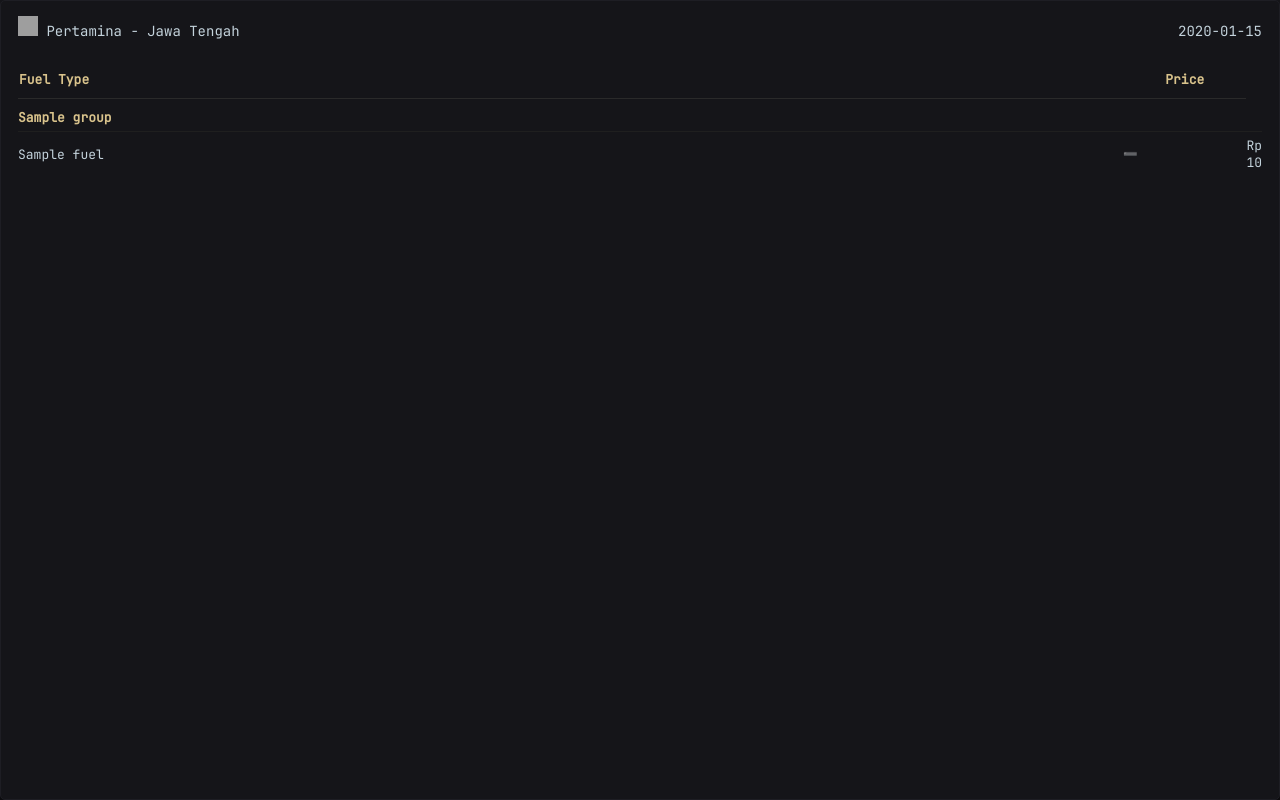
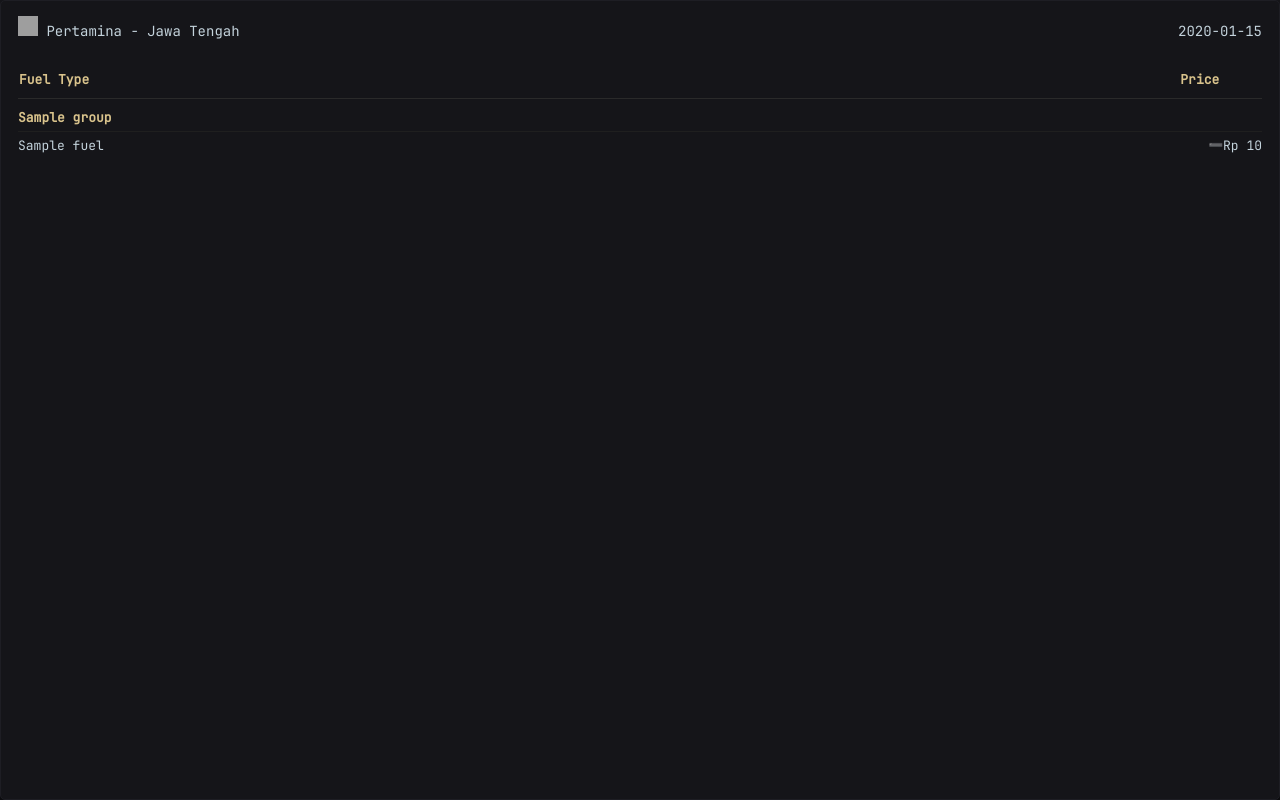
Before and after one commit to rdce-vr/Local-Track, a Flask app: template templates/index.html in a window 1280 px wide. Run offline with Flask 3, Linux system fonts and the light colour scheme; the template is opened without the code that fills it: most values are stand-ins (such as "Sample title", 1, 10 or a date in 2020); grey boxes are pictures that could not be loaded.

Commit message:
Update static/style.css

```diff
--- a/static/style.css
+++ b/static/style.css
@@ -66,9 +66,17 @@ tbody tr:last-child {
   border-bottom: none;
 }
 
+tr {
+  display: flex;
+}
+
 td {
   padding: 5px 0;
   color: #c4d3dc
+}
+
+.fuel {
+  margin-right: auto;
 }
 
 .price {
@@ -89,7 +97,6 @@ td {
 }
 
 .delta {
-  margin-left: 6px;
   font-size: 0.9em;
   cursor: default;
 }
```
